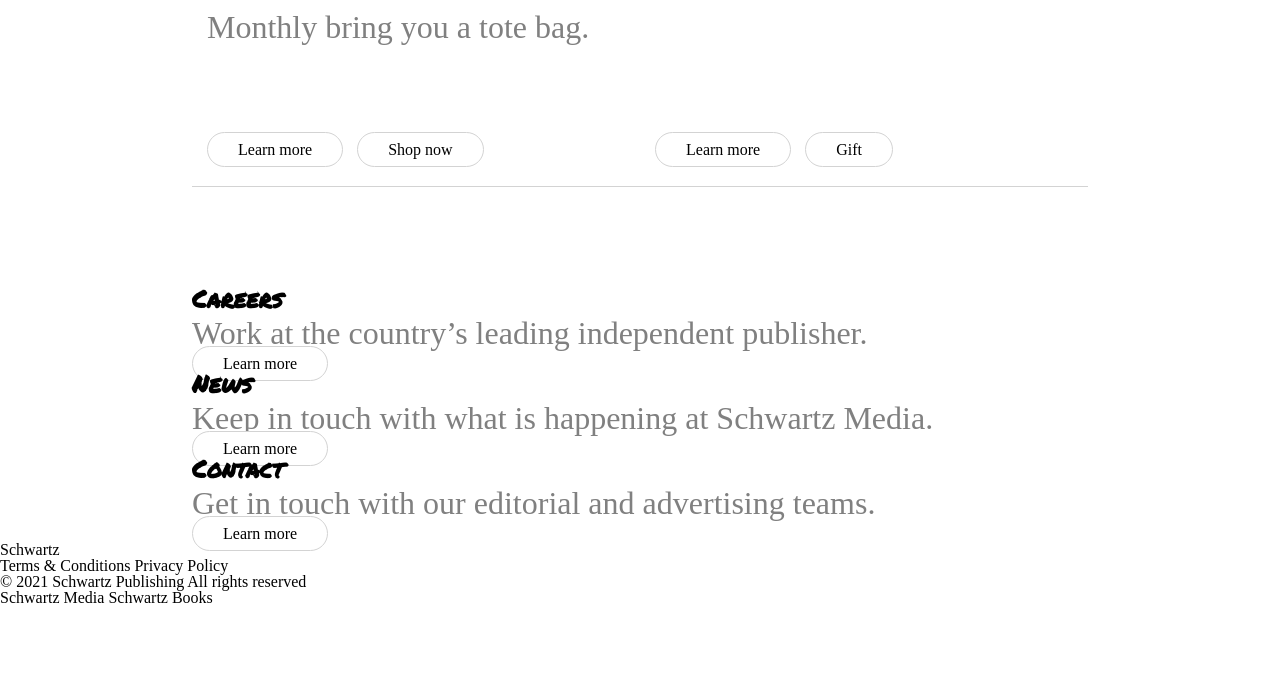
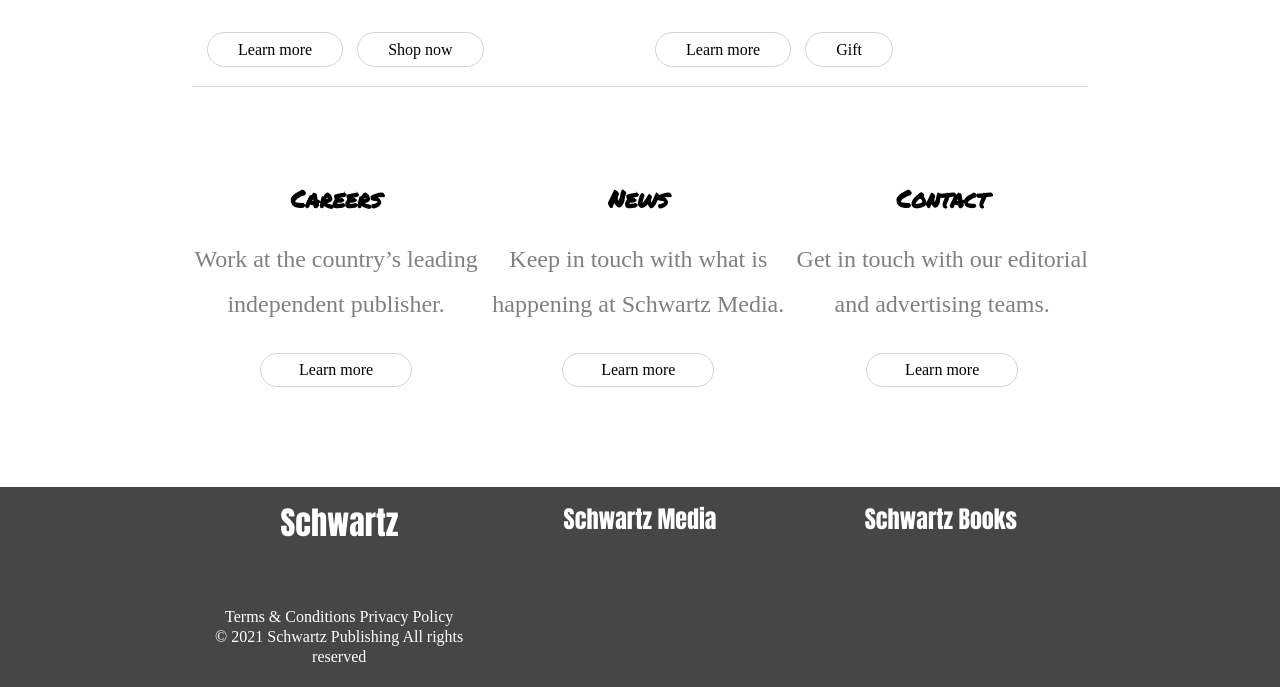
Before and after one commit to Dongwook-Lim/schwartz-clone-coding, a website: page index.html in a window 1280 px wide. Shown: the part 4829-5516 px from the top of the page. Before the commit the page ends 5435 px from the top, so only its background shows below. Drawn offline with Linux system fonts and the light colour scheme; a web font is replaced by a local one.

Commit message:
complete grid-2 section and footer

```diff
--- a/index.html
+++ b/index.html
@@ -161,8 +161,8 @@
       <ul>
         <li>Schwartz</li>
         <li>Terms & Conditions
-          Privacy Policy</li>
-        <li>© 2021 Schwartz Publishing
+          Privacy Policy <br>
+          © 2021 Schwartz Publishing
           All rights reserved</li>
       </ul>
       <span>Schwartz Media</span>
--- a/src/scss/_buttons.scss
+++ b/src/scss/_buttons.scss
@@ -11,5 +11,6 @@
         background-color: black;
         color: white;
         transition: 0.3s;
+        border-color: black;
     }
 }
--- a/src/scss/_types.scss
+++ b/src/scss/_types.scss
@@ -22,6 +22,9 @@
         & > *{
             padding-bottom: 15px;
         }
+        p{
+            font-size: 1.5rem;
+        }
     }
     .links{
         padding-bottom: 8px;
--- a/src/scss/styles.scss
+++ b/src/scss/styles.scss
@@ -3,7 +3,7 @@
 @import "_buttons";
 @import "_types";
 
-body > *:not(header, .main, footer){
+body > *:not(header, .main){
     padding: 0 15vw;
 }
 
@@ -119,10 +119,10 @@
 }
 
 .grid-1{
-    margin: 100px 0;
+    margin-top: 100px;
     display: grid;
     grid-template-columns: 100%;
-    grid-template-rows: repeat(4, 400px) 700px 400px 700px;
+    grid-template-rows: repeat(4, 400px) 650px 400px 650px;
     .type-1{
         @extend %type-1;
     }
@@ -146,3 +146,57 @@
         }
     }
 }
+
+.grid-2{
+    display: flex;
+    justify-content: space-between;
+    margin: 100px 0;
+    div{
+        display: flex;
+        flex-direction: column;
+        justify-content: space-between;
+        align-items: center;
+        height: 200px;
+        p{
+            font-size: 1.5rem;
+            text-align: center;
+        }
+    }
+}
+
+footer{
+    display: flex;
+    justify-content: space-between;
+    height: 200px;
+    background-color: #464646;
+    & > *{
+        width: 23vw;
+        text-align: center;
+        padding: 20px 0;
+        &:hover{
+            cursor: pointer;
+        }
+    }
+    ul{
+        display: flex;
+        flex-direction: column;
+        justify-content: space-between;
+        align-items: center;
+        li:first-child{
+            font-family: 'Anton', sans-serif;
+            color: white;
+            font-size: 2rem;
+        }
+        li:nth-child(2){
+            @extend %p;
+            font-size: 1rem;
+            color: white;
+            line-height: 20px;
+        }
+    }
+    span{
+        font-family: 'Anton', sans-serif;
+        color: white;
+        font-size: 1.5rem;
+    }
+}
```
Also changed, not shown: dist/css/styles.css.
